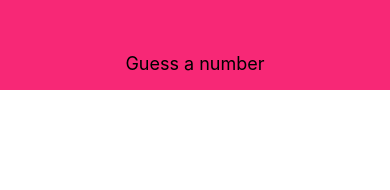
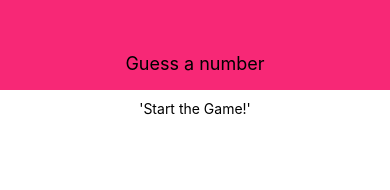
Before and after one commit to 401-advanced-javascript-leyla/react-native-learning, a React Native app in the folder second-app/: screen / in a window 390 px wide. Shown: the top 190 px of the page. Built offline with nearby package versions, Linux system fonts and the light colour scheme.

Commit message:
create start screen

```diff
--- a/second-app/App.js
+++ b/second-app/App.js
@@ -1,12 +1,14 @@
 import React from 'react';
 import { StyleSheet, Text, View } from 'react-native';
 
-import Header from './components/Header'
+import Header from './components/Header';
+import StartGameScreen from './screens/StartGameScreen';
 
 export default function App() {
   return (
     <View style={styles.screen}>
       <Header title='Guess a number' />
+      <StartGameScreen />
     </View>
   );
 }
--- /dev/null
+++ b/second-app/screens/StartGameScreen.js
@@ -0,0 +1,20 @@
+import React from 'react';
+import { View, Text, StyleSheet } from 'react-native';
+
+const StartGameScreen = props => {
+    return(
+        <View style={styles.screen}>
+            <Text>'Start the Game!'</Text>
+        </View>
+    );
+};
+
+const styles = StyleSheet.create({
+    screen: {
+        flex:1,
+        padding: 10,
+        alignItems: 'center',
+    },
+});
+
+export default StartGameScreen;
```
